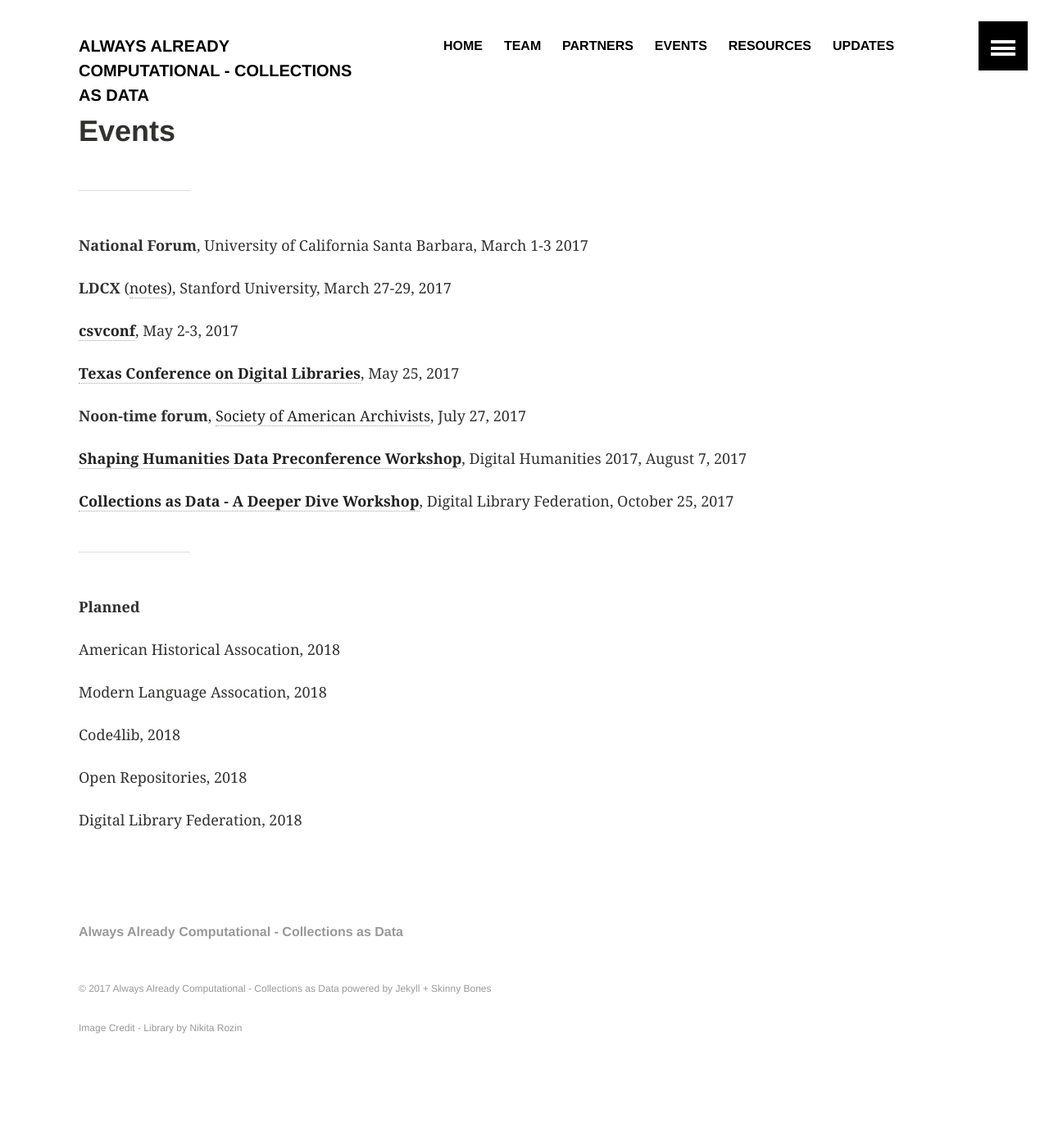
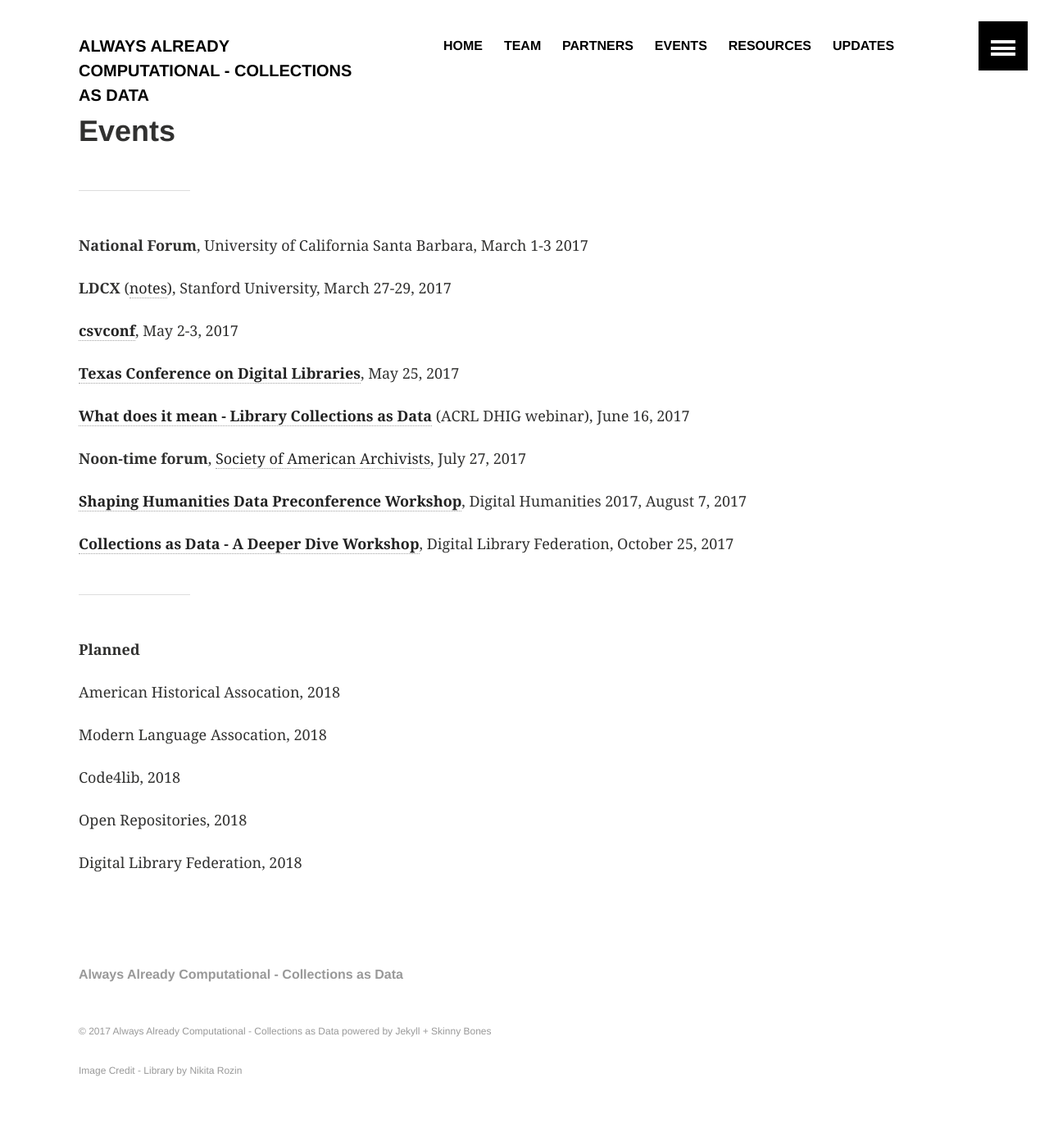
Before and after one commit to collectionsasdata/collectionsasdata.github.io, a Jekyll site: the page built from events.md, in a window 1280 px wide. Shown: the whole page at 82% size. Built offline with Jekyll 4.4.1, drawn with Linux system fonts in a browser that asks for light colours; before the commit the page ends 1340 px from its top, so only the background shows below that.

Commit message:
Create events.md

```diff
--- a/events.md
+++ b/events.md
@@ -10,6 +10,8 @@ title:  "Events"
 [**csvconf**](https://github.com/csvconf/data-tables.csv/blob/master/themes/cultural-heritage-data.md), May 2-3, 2017
 
 [**Texas Conference on Digital Libraries**](https://tcdl-ocs-tdl.tdl.org/tcdl/index.php/TCDL/TCDL2017), May 25, 2017
+
+[**What does it mean - Library Collections as Data**](https://groups.google.com/forum/?utm_medium=email&utm_source=footer#!msg/collectionsasdata/w_SSEAe0RJ4/I5wcG4afAAAJ) (ACRL DHIG webinar), June 16, 2017
 
 **Noon-time forum**, [Society of American Archivists](http://files.archivists.org/conference/2017/AM17_Preliminary_Flyer.pdf), July 27, 2017
 
```
